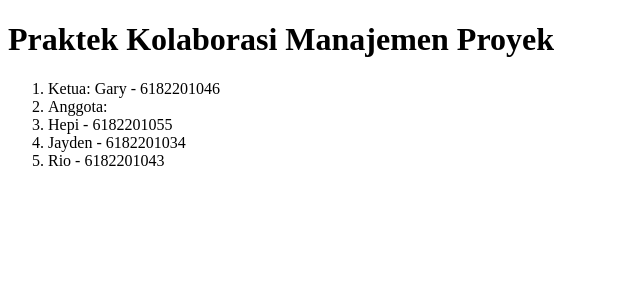
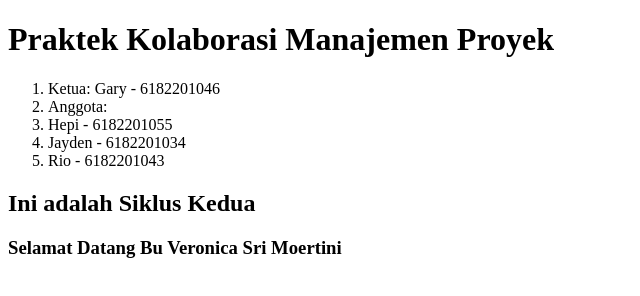
Before and after one commit to garyeugene16/PraktekKolaborasiManpro, a plain HTML site: page rio.html in a window 1280 px wide. Shown: the whole page, without its empty margins (0-640 px from the left). Drawn offline with Linux system fonts and the light colour scheme.

Commit message:
Edit rio.html

```diff
--- a/rio.html
+++ b/rio.html
@@ -15,5 +15,7 @@
             <li>Rio - 6182201043</li>
         </li>
     </ol>
+    <h2>Ini adalah Siklus Kedua</h2>
+    <h3>Selamat Datang Bu Veronica Sri Moertini</h3>
 </body>
 </html>
```
